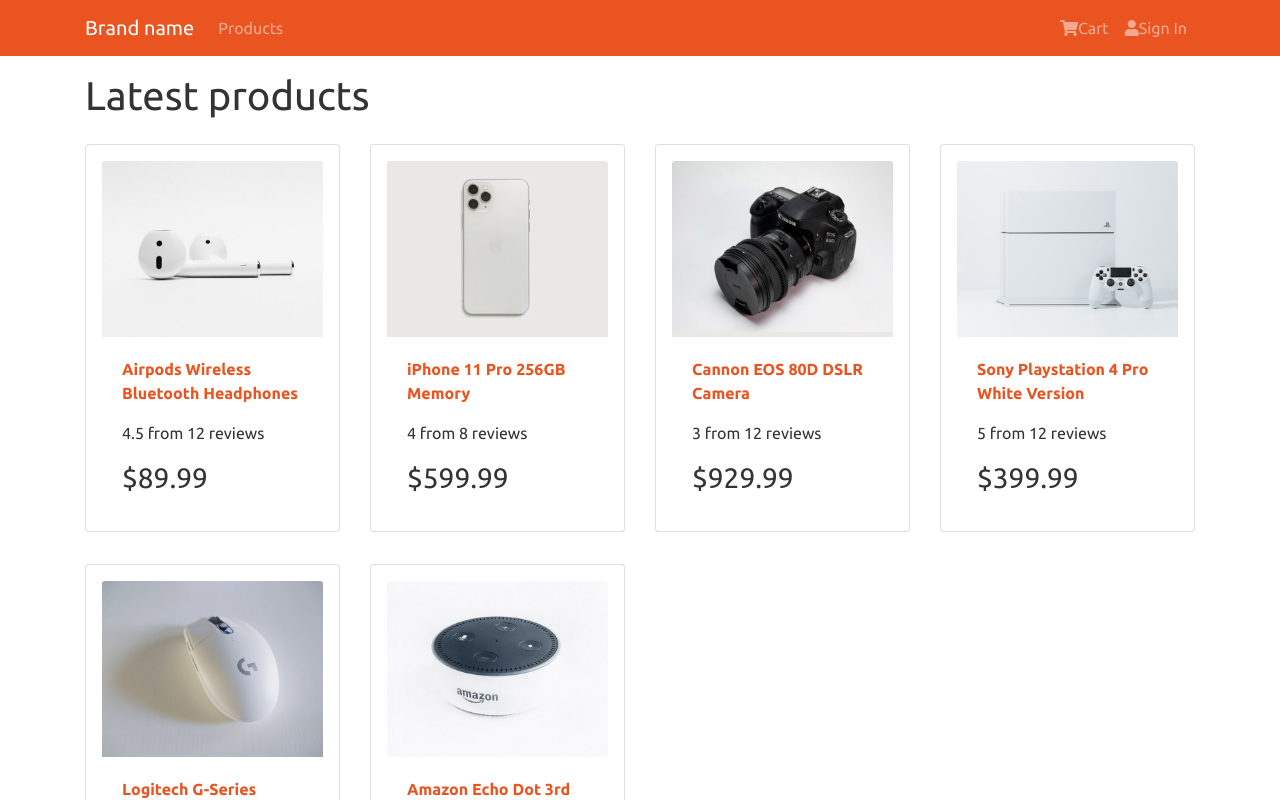
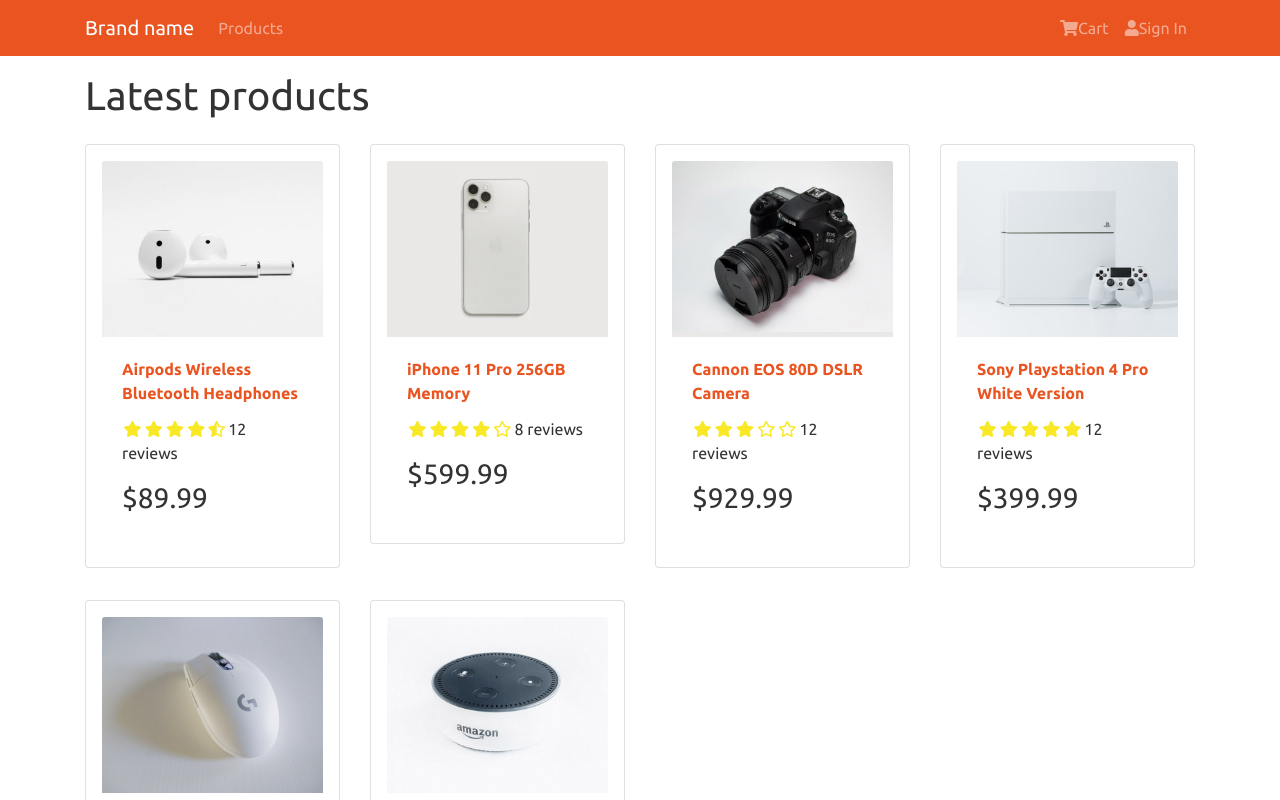
Before and after one commit to IbnRashid/e-commerce, a React (Create React App) app in the folder frontend/: page / in a window 1280 px wide. Shown: the top 800 px of the page. Built offline with nearby package versions, Linux system fonts and the light colour scheme.

Commit message:
added rating component

```diff
--- a/frontend/src/components/Product.js
+++ b/frontend/src/components/Product.js
@@ -1,6 +1,6 @@
 import React from "react";
 import { Card } from "react-bootstrap";
-import products from "../products";
+import Rating from "./Rating";
 
 const Product = ({ product }) => {
 	return (
@@ -14,12 +14,14 @@
 						<strong>{product.name}</strong>
 					</Card.Title>
 				</a>
-                <Card.Text as="div">
-                    <div className="my-3">
-                        {product.rating} from {product.numReviews} reviews
-                    </div>
-                </Card.Text>
-                <Card.Text as="h3">${product.price}</Card.Text>
+				<Card.Text as="div">
+					<Rating
+						value={product.rating}
+						text={`${product.numReviews} reviews`}
+
+					/>
+				</Card.Text>
+				<Card.Text as="h3">${product.price}</Card.Text>
 			</Card.Body>
 		</Card>
 	);
--- /dev/null
+++ b/frontend/src/components/Rating.js
@@ -0,0 +1,79 @@
+import React from "react";
+import PropTypes from 'prop-types'
+
+
+const Rating = ({ value, text, color }) => {
+	return (
+		<div className="rating">
+			<span>
+				<i style={{color}}
+					className={
+						value >= 1
+							? "fas fa-star"
+							: value >= 0.5
+							? "fas fa-star-half-alt"
+							: "far fa-star"
+					}
+				></i>
+			</span>
+			<span>
+				<i style={{color}}
+					className={
+						value >= 2
+							? "fas fa-star"
+							: value >= 1.5
+							? "fas fa-star-half-alt"
+							: "far fa-star"
+					}
+				></i>
+			</span>
+			<span>
+				<i style={{color}}
+					className={
+						value >= 3
+							? "fas fa-star"
+							: value >= 2.5
+							? "fas fa-star-half-alt"
+							: "far fa-star"
+					}
+				></i>
+			</span>
+			<span>
+				<i style={{color}}
+					className={
+						value >= 4
+							? "fas fa-star"
+							: value >= 3.5
+							? "fas fa-star-half-alt"
+							: "far fa-star"
+					}
+				></i>
+			</span>
+			<span>
+				<i style={{color}}
+					className={
+						value >= 5
+							? "fas fa-star"
+							: value >= 4.5
+							? "fas fa-star-half-alt"
+							: "far fa-star"
+					}
+				></i>
+			</span>
+			<span>{text && text}</span>
+		</div>
+	);
+};
+
+Rating.defaultProps = {
+    color: "#f8e825"
+}
+
+Rating.propTypes ={
+    value: PropTypes.number.isRequired,
+    text: PropTypes.string.isRequired,
+
+    color: PropTypes.string,
+}
+
+export default Rating;
--- a/frontend/src/index.css
+++ b/frontend/src/index.css
@@ -1,3 +1,11 @@
 main {
   min-height: 80vh;
 }
+
+h3 {
+  padding: 1rem 0;
+}
+
+.rating span {
+  margin: 0.1rem;
+}
--- a/frontend/src/screens/HomeScreen.js
+++ b/frontend/src/screens/HomeScreen.js
@@ -9,7 +9,7 @@
 			<h1>Latest products</h1>
 			<Row>
 				{products.map(product => (
-					<Col sm={12} md={6} lg={4} xl={3}>
+					<Col key={product._id} sm={12} md={6} lg={4} xl={3}>
 						<Product product={product}/>
 					</Col>
                 ))}
```
